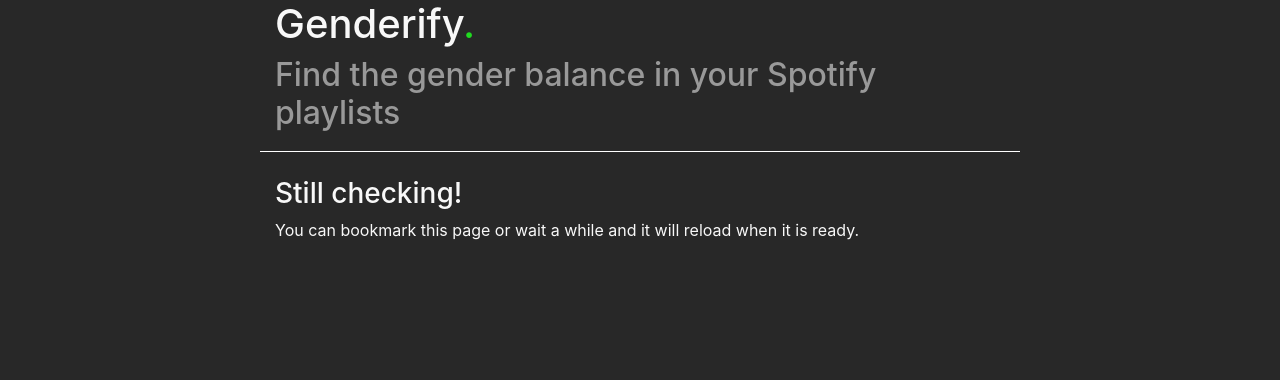
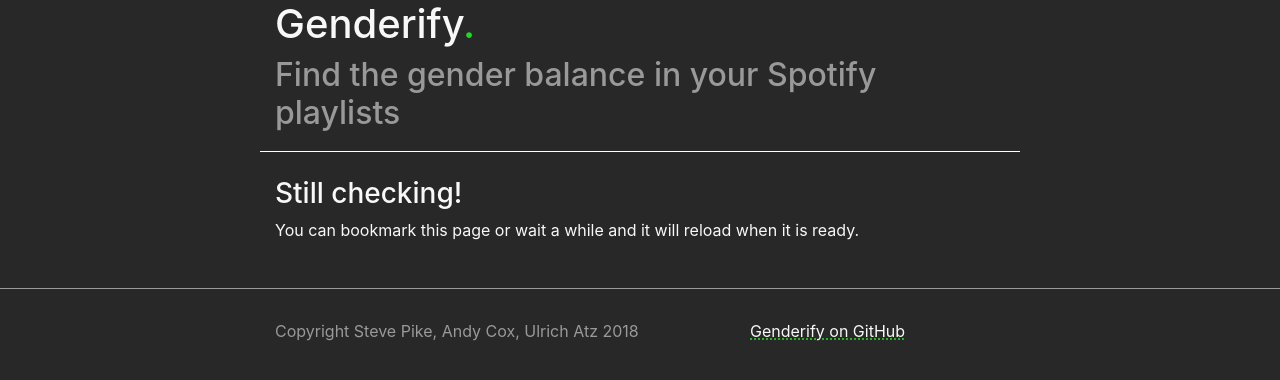
Before and after one commit to stringfellow/genderify-app, a Flask app: template templates/result.jinja in a window 1280 px wide. Shown: the top 380 px of the page. Run offline with Flask 2, Linux system fonts and the light colour scheme; the template is opened without the code that fills it: most values are stand-ins (such as "Sample title", 1, 10 or a date in 2020); some libraries are stand-ins or nearby versions.

Commit message:
better results

```diff
--- a/static/main.css
+++ b/static/main.css
@@ -5,7 +5,15 @@
 
 a, a:hover, a:active {
     color: #f8f8f8;
+    text-decoration-color: #20da21;
+    text-decoration-line: underline;
+    text-decoration-style: dotted;
 }
+
+header a, header a:hover, header a:active {
+    text-decoration: none;
+}
+
 
 span#dot {
     color: #20da20;
@@ -108,6 +116,27 @@
   display: none;
 }
 
+div.row#results-pie h4 {
+    margin-top: 20px;
+    margin-bottom: 20px;
+}
+
+div.row#results-pie h4#summary-title {
+    margin-top: 40px;
+}
+
+div.row#results-table {
+    margin-top: 30px;
+}
+
+footer {
+    margin-top: 30px;
+    padding-top: 30px;
+    padding-bottom: 30px;
+    color: #999;
+    border-top: 1px solid #999;
+}
+
 
 @media only screen and (max-width: 640px) {
   .ct-label {
--- a/templates/base.jinja
+++ b/templates/base.jinja
@@ -16,6 +16,7 @@
 
 </head>
 <body>
+  <header>
   <div class="container">
     <div class="row">
       <div class="offset-lg-2 col-lg-8" id="head">
@@ -23,10 +24,25 @@
         <h2>Find the gender balance in your Spotify playlists</h2>
       </div>
     </div>
+  </div>
+  </header>
+  <div class="container">
   {% block content %}
   {% endblock %}
   </div>
   {% block scripts %}
   {% endblock %}
+  <footer>
+    <div class="container">
+      <div class="row">
+        <div class="col offset-lg-2 mr-auto">
+          <span>Copyright Steve Pike, Andy Cox, Ulrich Atz 2018</span>
+        </div>
+        <div class="col ml-auto">
+          <a href="https://github.com/stringfellow/genderify/">Genderify on GitHub</a>
+        </div>
+      </div>
+    </div>
+  </footer>
 </body>
 </html>
--- a/templates/result.jinja
+++ b/templates/result.jinja
@@ -6,7 +6,7 @@
 {% endif %}
 {% endblock %}
 {% block content %}
-    <div class="row">
+    <div class="row" id="results-pie">
       <div class="offset-lg-2 col-lg-8">
         {% if context.state == 'error' %}
         <h3>Error...</h3>
@@ -24,20 +24,16 @@
 
         {% if context.playlist_name %}
         <h3 id="result-title">Analysis of
-          <a href="https://open.spotify.com/user/{{ context.username }}/playlist/{{ context.playlist_id }}" target="_blank">
-            {{ context.playlist_name }}
-          </a>
+          <a href="https://open.spotify.com/user/{{ context.username }}/playlist/{{ context.playlist_id }}" target="_blank">{{ context.playlist_name }}</a>
           <span class="small" id="by">
-            by <a href="https://open.spotify.com/user/{{ context.username }}/" target="_blank">
-              {{ context.username }}
-            </a>
+            by <a href="https://open.spotify.com/user/{{ context.username }}/" target="_blank">{{ context.username }}</a>
           </span>
         </h3>
         {% endif %}
         {% if context.playlist_description %}
         <blockquote id="playlist-description">{{ context.playlist_description }}</blockquote>
         {% endif %}
-        <h4>Out of a total of {{ context.total }} people...</h4>
+        <h4 id="summary-title">Out of a total of {{ context.total }} people...</h4>
         {% if context.male == 0 and context.female == 0 %}
         <div class="text-center">
           <span id="shrug">🤷</span>
@@ -48,7 +44,7 @@
         </div>
         {% endif %}
         {% if context.unknown %}
-        <h4>...there were {{ context.unknown }} we couldn't figure out.</h4>
+        <h4 class="text-right">...there {% if context.unknown == 1 %}was{% else %}were{% endif %} {{ context.unknown }} we're not sure about.</h4>
         {% endif %}
 
         {% elif context.state == 'failed' %}
@@ -62,16 +58,32 @@
         </div>
       </div>
     </div>
+    {% if context.state == 'processed' %}
+    <div class="row" id="results-table">
+      <div class="offset-lg-2 col-lg-8">
+        <h2>The full results...</h2>
+        <table class="table table-dark table-striped">
+          <thead>
+            <tr>
+              <th>Name</th><th>Gender</th>
+            </tr>
+          </thead>
+          <tbody>
+          </tbody>
+        </table>
+      </div>
+    </div>
+    {% endif %}
 {% endblock %}
 {% block scripts %}
   <script type="text/javascript">
   {% if context.state != 'processed' %}
-    setTimeout(function() { location.reload(); }, 30000);
+    setTimeout(function() { location.reload(); }, 15000);
   {% else %}
+    var report = {{ context.result_json|safe }};
     var tuples = [
       ['female', {{ context.female }}],
-      ['male', {{ context.male }}]/*,
-      ['unknown', {{ context.unknown }}]*/
+      ['male', {{ context.male }}]
     ];
     tuples = _.filter(tuples, function(item) { return item[1] != 0; });
     if (tuples.length > 0) {
@@ -106,6 +118,21 @@
 
       new Chartist.Pie('.ct-chart', data, options, responsiveOptions);
     }
+    var tbody = $('tbody');
+    _.each(['female', 'male', 'nonbinary', 'unknown'], function(gender) {
+      _.each(report[gender], function(person) {
+        var name = person.name;
+        if (person.lastfm_url) {
+          name = '<a href="' + person.lastfm_url + '" target="_blank">' + name + '</a>';
+        } else if (person.wiki_url) {
+          name = '<a href="' + person.wiki_url + '" target="_blank">' + name + '</a>';
+        }
+        tbody.append(
+          '<tr><td>' + name + '</td><td>' + gender + '</td></tr>'
+        );
+      });
+    });
+
   {% endif %}
   </script>
 {% endblock %}
```
Also changed, not shown: tasks.py (+8 -4 lines).
